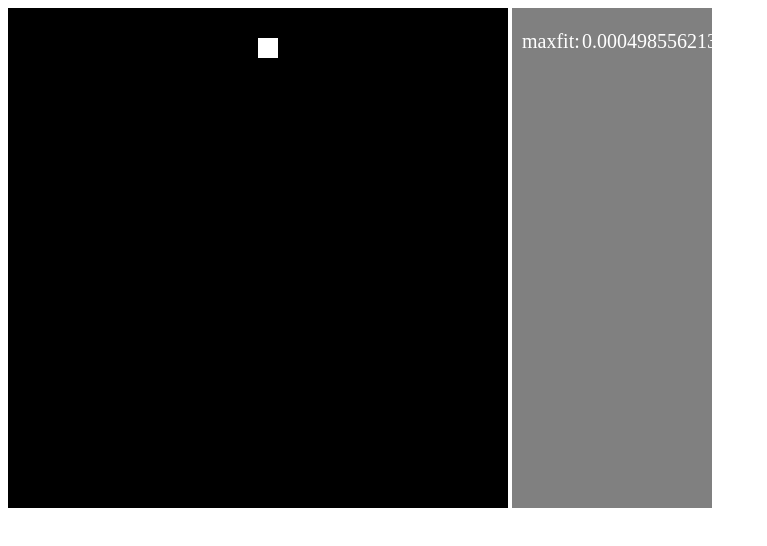
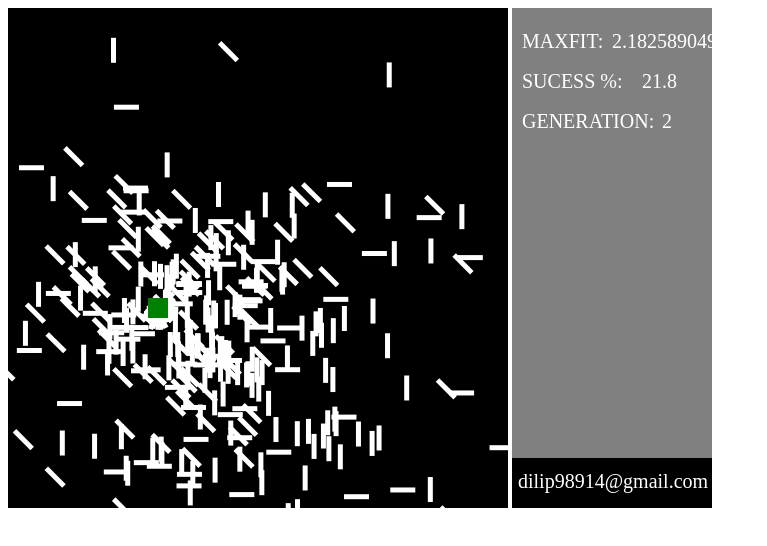
Before and after one commit to dilip98914/smart-rockets, a website: page public/index.html in a window 1280 px wide. Shown: the whole page, without its empty margins (0-767 px from the left). Drawn offline with Linux system fonts and the light colour scheme.

Commit message:
version 2.0

```diff
--- a/public/constants.js
+++ b/public/constants.js
@@ -3,7 +3,13 @@ let CONSTANTS={
 	ctx:document.getElementById('screen').getContext('2d'),
 	WIDTH:document.getElementById('screen').width,
 	HEIGHT:document.getElementById('screen').height,
-	popsize:100,
+	popsize:500,
 	lifespan:100,
+	targetVector:{
+		// x:document.getElementById('screen').width/2,
+		// y:30,
+		x:150,
+		y:300
+	}
 
 }
--- a/public/dna.js
+++ b/public/dna.js
@@ -22,7 +22,6 @@ class DNA{
 				newGenes[i]=partnerDNA.genes[i];
 			}
 		}
-
 		return new DNA(newGenes);
 	}
 
@@ -31,6 +30,7 @@ class DNA{
 		for(let i=0;i<this.genes.length;i++){
 			if(Math.random()<0.01){
 				this.genes[i]=generateRandomVector();
+				console.log('mutation done!');
 			}
 		}
 	}
--- a/public/index.html
+++ b/public/index.html
@@ -15,7 +15,6 @@
 	<script src="math.js" ></script>
 
 	<script src="dna.js" ></script>
-	<script src="target.js" ></script>
 	<script src="rocket.js" ></script>
 	<script src="population.js"></script>
 	<script src="main.js" ></script>
--- a/public/main.js
+++ b/public/main.js
@@ -8,49 +8,133 @@ const lifespan=CONSTANTS.lifespan;
 
 let population=new Population();
 
-let target=new Target(WIDTH/2,30);
+let targetVector=CONSTANTS.targetVector;
 
 let count=0;
+let generation=1;
 
 
-function applyRandomForces(){
+let fps=60;
+let ups=30;
+let up=false;
+let down=false;
+let mousePressed=false;
 
-	for(let i=0;i<popsize;i++){
-	let randX=Math.random()*2-1;
-	let randY=Math.random()*-1;
-	randX*=5;
-	randY*=5;
-	randX=Math.floor(randX);
-	randY=Math.floor(randY);
-	population.rockets[i].applyForce(new Vec(randX,randY));
-	}
-}
-applyRandomForces();
+
+// function applyRandomForces(){
+
+// 	for(let i=0;i<popsize;i++){
+// 	let randX=Math.random()*2-1;
+// 	let randY=Math.random()*-1;
+// 	randX*=5;
+// 	randY*=5;
+// 	randX=Math.floor(randX);
+// 	randY=Math.floor(randY);
+// 	population.rockets[i].applyForce(new Vec(randX,randY));
+// 	}
+// }
+// applyRandomForces();
 
 function update(){
+	population.successCount=0;
 	population.update(count);
 	count++;
 	if(count>=lifespan){
-		population.evaluate(target.pos);
+		population.evaluate(targetVector);
+		// population.calculateSuccess();
 		population.selection();
 		count=0;
+		generation++;
 	}
-	console.log("maxFitness: ",population.maxfit);
+	// console.log("maxFitness: ",population.maxfit);
+	if(up){
+		for(var i=0;i<30;i++){
+			population.successCount=0;
+			population.update(count);
+			count++;
+			if(count>=lifespan){
+				population.evaluate(targetVector);
+				// population.calculateSuccess();
+				population.selection();
+
+				count=0;
+				generation++;
+			}
+
+		}
+
+	}
+
 
 }
 
 function draw(ctx,w,h){
 	clearScreen(ctx,w,h);
 	population.draw(ctx);
-	target.draw(ctx);
+
+	// target.draw(ctx);
+	ctx.fillStyle="green";
+	ctx.fillRect(targetVector.x-10,targetVector.y-10,20,20);
+
+
 	handleGUI({
 		maxfit:population.maxfit
 	});
+
+	if(up){
+		for(let i=0;i<30;i++){
+				clearScreen(ctx,w,h);
+				population.draw(ctx);
+				// target.draw(ctx);
+				ctx.fillStyle="green";
+				ctx.fillRect(targetVector.x-10,targetVector.y-10,20,20);
+				handleGUI({
+				maxfit:population.maxfit
+				});
+		}
+	}
+
+
+
 }
 
 function clearScreen(ctx,w,h){
 	ctx.fillStyle="black";
 	ctx.fillRect(0,0,w,h);
+}
+
+
+function fontRenderer(context0,text,x,y){
+	context0.fillStyle="white";
+	context0.font="20px serif"
+	context0.fillText(text,x,y);
+
+}
+
+
+function keyListener(evt){
+	evt.preventDefault();
+	let {key}=evt;
+	if(key=="ArrowUp"){
+		up=true;
+	}else if(key=="ArrowDown"){
+		up=false;
+	}
+
+}
+
+
+function mouseListener(evt){
+	let {buttons}=evt;
+	let {clientX,clientY}=evt;
+	if(buttons==1 ){
+		console.log("clientX",clientX);
+		CONSTANTS.targetVector.x=clientX;
+		CONSTANTS.targetVector.y=clientY;
+
+	}
+
+
 }
 
 
@@ -62,19 +146,39 @@ function handleGUI(data){
 	context.fillRect(0,0,panelWidth,panelHeight);
 
 	let {maxfit}=data;
+	const FIRST_MARGINX=10;
+	const MARGIN_CONSTX=70;
 
-	context.fillStyle="white";
-	context.font="20px serif";
-	context.fillText("maxfit:",10,40);
-	context.fillText(maxfit,70,40);
+	const FIRST_MARGINY=40;
+	const MARGIN_CONSTY=40;
 
+
+
+	fontRenderer(context,"MAXFIT: ",FIRST_MARGINX,FIRST_MARGINY);
+	fontRenderer(context,maxfit,FIRST_MARGINX+MARGIN_CONSTX+20,FIRST_MARGINY);
+
+
+	let sucess0=population.success;
+	fontRenderer(context,"SUCESS %: ",FIRST_MARGINX,FIRST_MARGINY+MARGIN_CONSTY);
+	fontRenderer(context,sucess0,FIRST_MARGINX+MARGIN_CONSTX+50,FIRST_MARGINY+MARGIN_CONSTY);
+
+
+	fontRenderer(context,"GENERATION: ",FIRST_MARGINX,FIRST_MARGINY+MARGIN_CONSTY*2);
+	fontRenderer(context,generation,FIRST_MARGINX+MARGIN_CONSTX*2,FIRST_MARGINY+MARGIN_CONSTY*2);
+
+
+	context.fillStyle="black";
+	context.fillRect(0,450,200,60);
+	fontRenderer(context,"dilip98914@gmail.com",FIRST_MARGINX-4,480);
 
 }
 
 
 
 window.onload=function(){
-		setInterval(update,1000/30);
-		setInterval(function(){draw(ctx,WIDTH,HEIGHT)},1000/30);
+		document.addEventListener('mousedown',mouseListener);
+		document.addEventListener('keydown',keyListener);
+		setInterval(update,1000/ups);
+		setInterval(function(){draw(ctx,WIDTH,HEIGHT)},1000/fps);
 
 }
--- a/public/math.js
+++ b/public/math.js
@@ -4,10 +4,6 @@ class Vec{
 		this.y=y;
 
 	}
-
-
-
-
 
 	add(vector){
 		this.x+=vector.x;
@@ -52,8 +48,15 @@ function createVectorfromVector(vec1,vec2){
 }
 
 function generateRandomVector(){
+	// let randX=Math.random()*2-1;
+	// let randY=Math.random()*-1;
+
 	let randX=Math.random()*2-1;
-	let randY=Math.random()*-1;
+	let randY=Math.random()*2-1;
+
+
+
+
 	// randX=Math.floor(randX*0.5);
 	// randY=Math.floor(randY*0.5);
 	return new Vec(randX,randY);
--- a/public/population.js
+++ b/public/population.js
@@ -3,6 +3,8 @@ class Population{
 		this.rockets=[];
 		this.matingPool=[];
 		this.maxfit=0;
+		this.successCount=0;
+		this.success=0;
 
 		for(let i=0;i<popsize;i++){
 			this.rockets[i]=new Rocket();
@@ -11,6 +13,19 @@ class Population{
 
 	}
 
+
+
+	calculateSuccess(){
+		for(let i=0;i<popsize;i++){
+			if(this.rockets[i].completed){
+				this.successCount++;
+			}
+		}
+		this.success=this.successCount/popsize;
+		this.success*=100;
+		console.log('success',this.success);
+		// console.log(this.success);
+	}
 
 
 	calculateAndNormalizePopFitness(targetVector){
@@ -35,6 +50,7 @@ class Population{
 	evaluate(targetVector){
 		this.calculateAndNormalizePopFitness(targetVector);
 		this.matingPool=[];//reseting mating pool array
+
 		for(let i=0;i<popsize;i++){
 			let n=this.rockets[i].fitness*100;
 			for(let j=0;j<n;j++){
@@ -53,6 +69,7 @@ class Population{
 
 	selection(){
 		let newRockets=[];
+
 		for(let i=0;i<popsize;i++){
 			let parent1DNA=this.matingPool[this.randomIndex()].dna;
 			let parent2DNA=this.matingPool[this.randomIndex()].dna;
@@ -71,6 +88,7 @@ class Population{
 		for(let i=0;i<popsize;i++){
 			this.rockets[i].update(count);
 		}
+		this.calculateSuccess();
 	}
 
 	draw(ctx){
--- a/public/rocket.js
+++ b/public/rocket.js
@@ -6,6 +6,7 @@ class Rocket{
 		this.w=5;
 		this.h=25;
 		this.angle=0;
+		this.completed=false;
 		if(dna){
 			this.dna=dna;
 		}else{
@@ -13,6 +14,7 @@ class Rocket{
 		}
 
 		this.fitness=0;
+		this.failed=false;
 	}
 
 
@@ -27,8 +29,10 @@ class Rocket{
 
 
 	calculateFitness(target){
+		if(!this.completed){
 		var d=getDistance(this.pos.x,this.pos.y,target.x,target.y);
 		this.fitness=1/d;
+		}
 
 	}
 
@@ -49,15 +53,47 @@ class Rocket{
 		return angle;
 	}
 
+
+	checkFailure(target){
+		if(this.pos.x>CONSTANTS.WIDTH ||
+			this.pos.x<0 ||
+			this.pos.y>CONSTANTS.HEIGHT ||
+			this.pos.y<0){
+				var d=getDistance(this.pos.x,this.pos.y,target.x,target.y);
+				this.fitness=1/d;
+				this.fitness/=10;
+				this.failed=true;
+
+		}
+
+	}
+
+
+
+	checkDestination(target){
+		var d=getDistance(this.pos.x,this.pos.y,target.x,target.y);
+		if(d<10 && d>0.001){
+			this.fitness=1/d;
+			this.fitness*=10;
+			// console.log(this.fitness);
+			this.completed=true;
+		}
+
+		this.checkFailure(target);
+	}
+
 	update(count){
 		this.updatePhy();
 		this.applyForce(this.dna.genes[count]);
+		this.checkDestination(CONSTANTS.targetVector);
 	}
 
 	updatePhy(){
+		if(!this.completed){
 		this.vel.add(this.accel);
 		this.pos.add(this.vel);
 		this.accel.mult(0);
+		}
 	}
 
 
--- a/public/target.js
+++ /dev/null
@@ -1,14 +0,0 @@
-class Target{
-	constructor(x,y){
-		this.pos=createVector(x,y);
-		this.w=20;
-		this.h=20;
-
-	}
-
-
-	draw(ctx){
-		ctx.fillStyle="white";
-		ctx.fillRect(this.pos.x,this.pos.y,this.w,this.h);
-	}
-}
```
